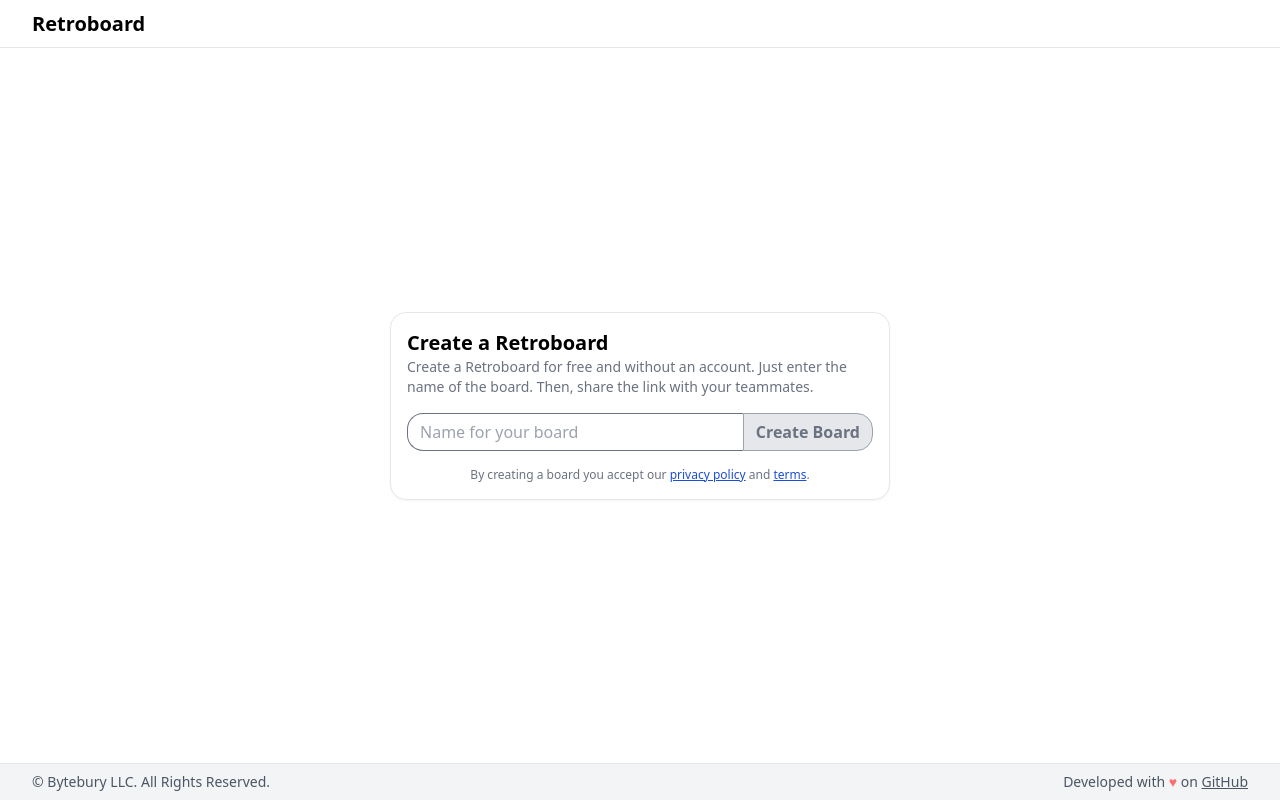
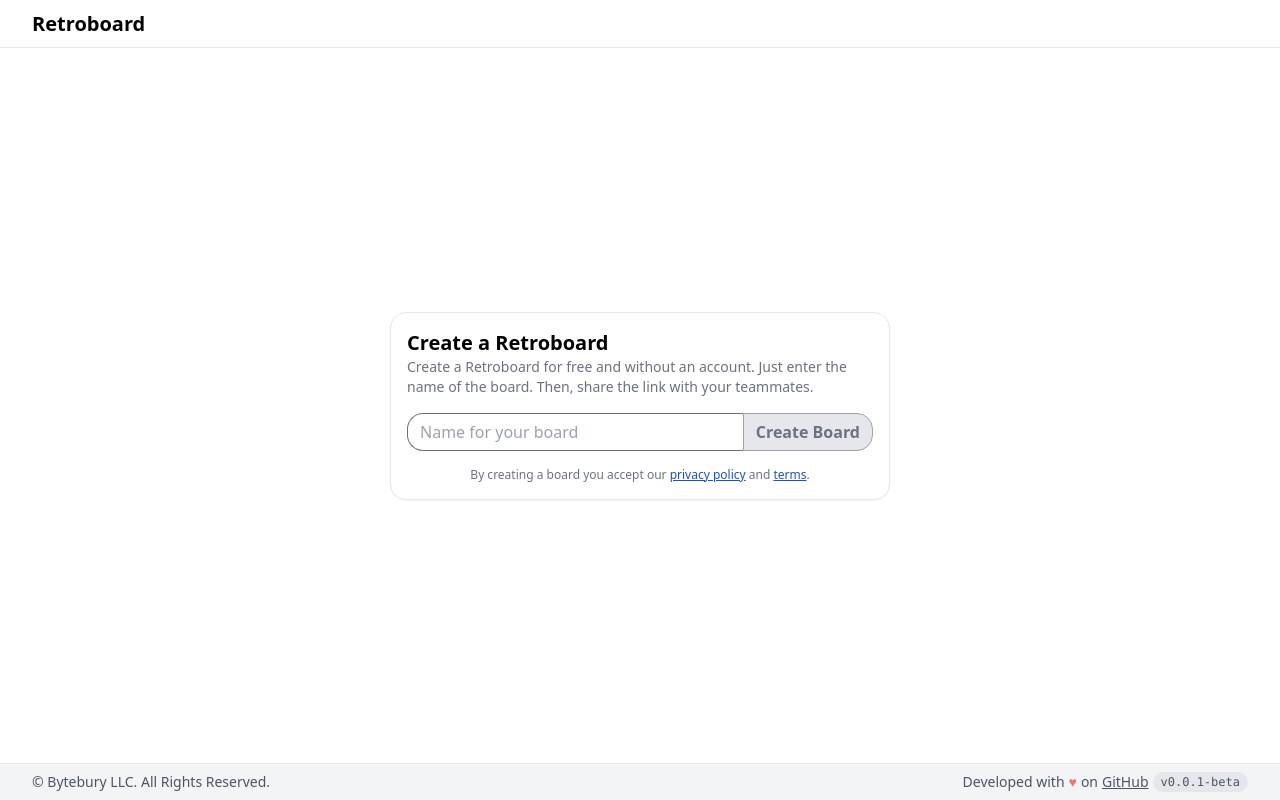
Before and after one commit to marcellodotgg/retroboard-org, an Angular app: page / in a window 1280 px wide. Built offline with nearby package versions, Linux system fonts and the light colour scheme.

Commit message:
feature: some styling and add version

```diff
--- a/package.json
+++ b/package.json
@@ -1,6 +1,6 @@
 {
   "name": "retroboard-org",
-  "version": "1.0.0",
+  "version": "0.0.1-beta",
   "scripts": {
     "ng": "ng",
     "start": "ng serve",
--- a/src/app/app.constants.ts
+++ b/src/app/app.constants.ts
@@ -1,7 +1,9 @@
 import { isDevMode } from '@angular/core';
+import packageInfo from '../../package.json';
 
 export const GITHUB_REPO = 'https://github.com/bytebury/retroboard-org';
 export const API_ROOT = isDevMode() ? 'http://localhost:8080' : 'https://retro.bytebury.com';
+export const APP_VERSION = packageInfo.version;
 
 export const DEFAULT_BOARD_CONFIG = {
   name: 'My Retro',
--- a/src/app/components/footer/footer.component.html
+++ b/src/app/components/footer/footer.component.html
@@ -1,9 +1,14 @@
 <footer>
   <div class="container">
     <div id="copyright">&copy; Bytebury LLC. All Rights Reserved.</div>
-    <div>
+    <div class="flex gap-1 items-center">
       Developed with <span class="text-red-400">&hearts;</span> on
       <a class="underline" [href]="githubRepoUrl" target="_blank"> GitHub </a>
+      <div
+        class="bg-gray-200 text-xs font-mono px-2 py-0.5 rounded-2xl hover:bg-blue-100"
+      >
+        v{{ version }}
+      </div>
     </div>
   </div>
 </footer>
--- a/src/app/components/footer/footer.component.ts
+++ b/src/app/components/footer/footer.component.ts
@@ -1,6 +1,6 @@
 import { CommonModule } from '@angular/common';
 import { ChangeDetectionStrategy, Component } from '@angular/core';
-import { GITHUB_REPO } from '../../app.constants';
+import { APP_VERSION, GITHUB_REPO } from '../../app.constants';
 
 @Component({
   selector: 'app-footer',
@@ -12,4 +12,5 @@
 })
 export class FooterComponent {
   readonly githubRepoUrl = GITHUB_REPO;
+  readonly version = APP_VERSION;
 }
--- a/src/app/components/navbar/navbar.component.scss
+++ b/src/app/components/navbar/navbar.component.scss
@@ -13,7 +13,7 @@
 
     a {
       @apply px-3 py-1 rounded-2xl transition-colors duration-200 -ml-3;
-      @apply hover:bg-slate-200;
+      @apply hover:bg-blue-100;
     }
   }
 }
--- a/src/app/pages/board-page/components/board/board.component.html
+++ b/src/app/pages/board-page/components/board/board.component.html
@@ -30,16 +30,5 @@
     @for (column of board().columns; track column.id) {
       <app-column [column]="column" />
     }
-    @if (isOwner()) {
-      <div>
-        <button
-          class="add-column"
-          aria-label="add new column"
-          (click)="addNewColumn()"
-        >
-          + New Column
-        </button>
-      </div>
-    }
   </div>
 </article>
--- a/src/app/pages/board-page/components/board/board.component.ts
+++ b/src/app/pages/board-page/components/board/board.component.ts
@@ -24,10 +24,6 @@
     private readonly columnService: ColumnService,
   ) {}
 
-  addNewColumn(): void {
-    this.columnService.create().subscribe();
-  }
-
   isOwner(): boolean {
     return this.boardService.isOwner();
   }
--- a/src/app/pages/board-page/components/column/column.component.scss
+++ b/src/app/pages/board-page/components/column/column.component.scss
@@ -1,5 +1,5 @@
 :host {
-  @apply flex flex-col h-full w-[312px] shrink-0;
+  @apply flex flex-col h-full min-w-[312px] grow shrink-0;
   @apply border rounded-2xl shadow-sm bg-white;
 }
 
```
